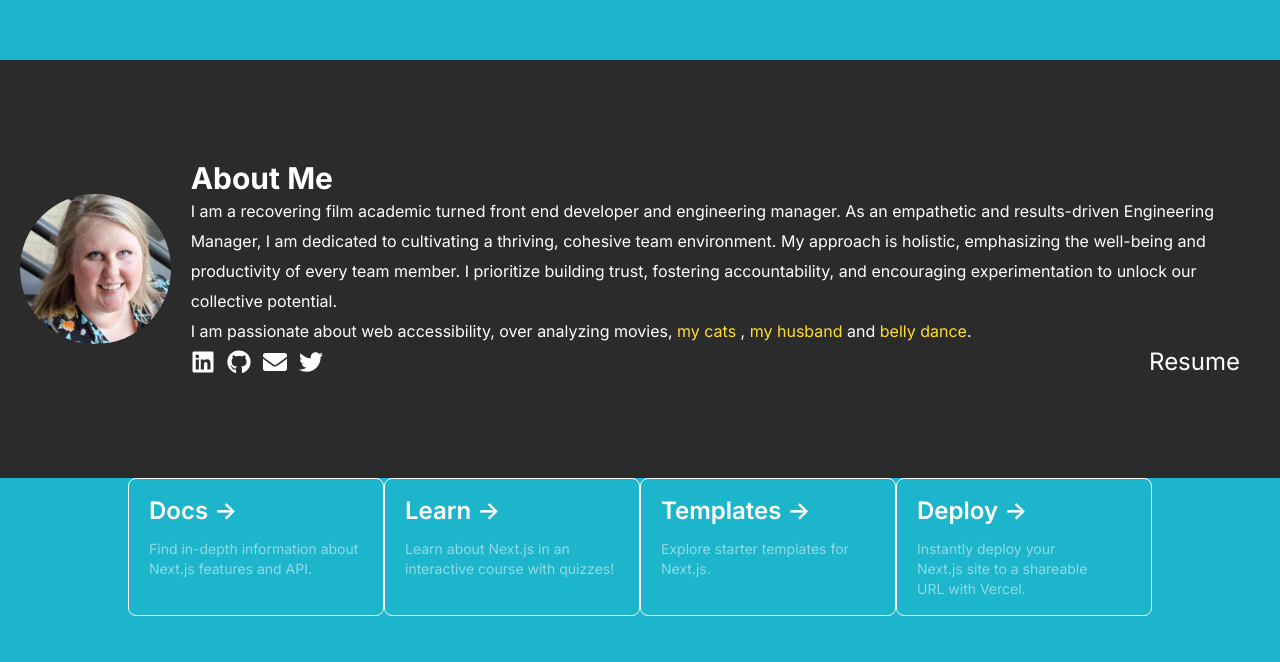
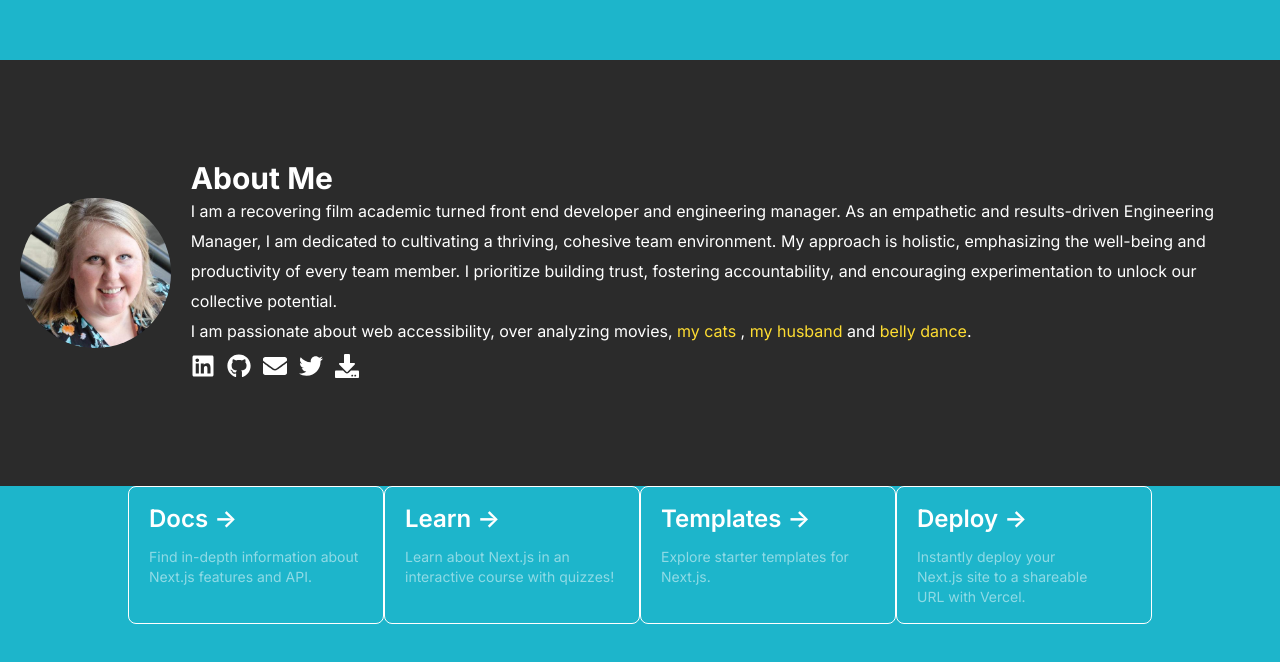
Before and after one commit to lizthrilla/portfolio-next, a Next.js app: page / in a window 1280 px wide. Shown: the part 772-1434 px from the top of the page. Built offline with nearby package versions, Linux system fonts and the light colour scheme.

Commit message:
clean up

```diff
--- a/app/components/About.tsx
+++ b/app/components/About.tsx
@@ -21,14 +21,8 @@ const About = () => (
           <a className="text-yellow hover:text-blue" href="http://michaelenash.com"> my husband</a> and
           <a className="text-yellow hover:text-blue" href="https://www.midnightlotusdance.com/"> belly dance</a>.
         </p>
-        <div className="flex flex-row justify-between items-center lg:text-2xl">
+        <div className="lg:text-2xl my-2">
           <Socials />
-          <div>
-              <a href="https://docs.google.com/document/d/1FF4tocHbjnaTjyb8wSMrnPlDk6XHfcAxAmOHYXyJ3uY/pub" target="_blank" className="flex items-center" >
-                {/* <FaFileDownload />  */}
-                <p>Resume</p>
-              </a>
-          </div>
         </div>
     </div>
   </section>
--- a/app/components/Socials.tsx
+++ b/app/components/Socials.tsx
@@ -3,7 +3,7 @@ import {
     FaGithub,
     FaTwitter,
     FaLinkedin,
-    FaGit
+    FaDownload
   } from "react-icons/fa";
 
   const links = [
@@ -11,6 +11,7 @@ import {
     {name: "Github", href: "https://github.com/lizthrilla", icon: <FaGithub />},
     {name: "eMail", href: "mailto:elizabeth.tiller@gmail.com?Subject=Hello%20again", icon: <FaEnvelope />},
     {name: "Twitter", href: "https://twitter.com/liztiller", icon: <FaTwitter />},
+    {name: "Resume", href: "https://docs.google.com/document/d/1FF4tocHbjnaTjyb8wSMrnPlDk6XHfcAxAmOHYXyJ3uY/pub", icon: <FaDownload /> },
   ]
 
   const SocialLinks = () => (
```
